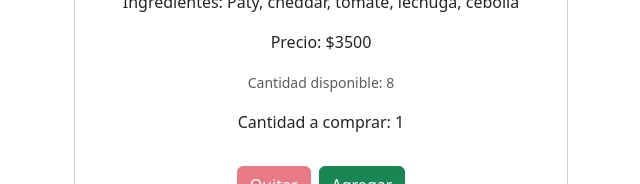
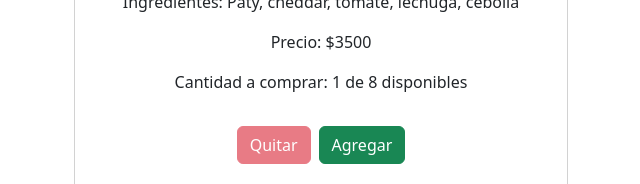
Before and after one commit to EzFern/CaC-Grupo-5, a React (Vite) app in the folder tiendaonline/: page / in a window 1280 px wide. Shown: the part 524-708 px from the top of the page, without its empty margins (319-959 px from the left). Built offline with nearby package versions, Linux system fonts and the light colour scheme.

Commit message:
mejoras componente

```diff
--- a/tiendaonline/src/components/DetallesProducto.jsx
+++ b/tiendaonline/src/components/DetallesProducto.jsx
@@ -31,8 +31,8 @@ export const DetallesProducto = ({id,titulo,img,descripcion,ingredientes,precio,
           <p class="card-text">Descripción: {descripcion}</p>
           <p class="card-text">Ingredientes: {ingredientes}</p>
           <p class="card-text">Precio: {precio}</p>
-          <p class="card-text"><small class="text-body-secondary">Cantidad disponible: {stock}</small></p>
-          <p class="card-text">Cantidad a comprar: {cantidad}</p>
+          {/* <p class="card-text"><small class="text-body-secondary">Cantidad disponible: {stock}</small></p>           */}
+          <p class="card-text">Cantidad a comprar: {cantidad} de {stock} disponibles</p>
           <div className="card-body d-flex justify-content-center gap-2">
             <button type="button" class="btn btn-danger" onClick={restarProducto} disabled={cantidad==1?true:false}>Quitar</button>
             <button type="button" class="btn btn-success" onClick={sumarProducto} disabled={cantidad>=stock?true:false}>Agregar</button>
```
